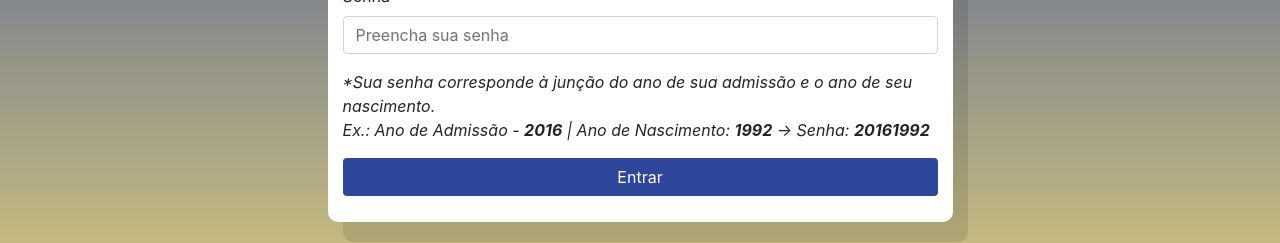
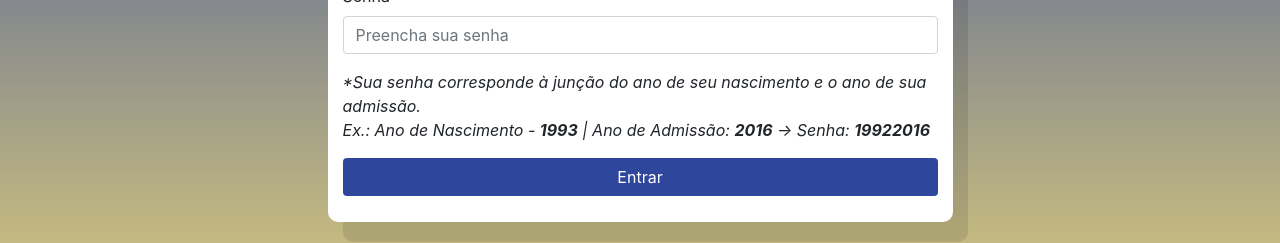
Before and after one commit to BPVirtual/bpvirtualchat, a website: page public/index.html in a window 1280 px wide. Shown: the part 329-572 px from the top of the page. Drawn offline with nearby package versions, Linux system fonts and the light colour scheme; files whose address does not match are found by name.

Commit message:
Alteracao texto senha

```diff
--- a/public/index.html
+++ b/public/index.html
@@ -59,9 +59,9 @@
                     <label for="password">Senha*</label>
                     <input type="password" class="form-control" id="password" name="password" placeholder="Preencha sua senha"
                         maxlength="8" required>
-                    <p class="font-italic">*Sua senha corresponde à junção do ano de sua admissão e o ano de seu
-                        nascimento.<br>
-                        Ex.: Ano de Admissão - <b>2016</b> | Ano de Nascimento: <b>1992</b> -> Senha: <b>20161992</b>
+                    <p class="font-italic">*Sua senha corresponde à junção do ano de seu nascimento e o ano de sua
+                        admissão.<br>
+                        Ex.: Ano de Nascimento - <b>1993</b> | Ano de Admissão: <b>2016</b> -> Senha: <b>19922016</b>
                     </p>
                 </p>
                 <p>
```
